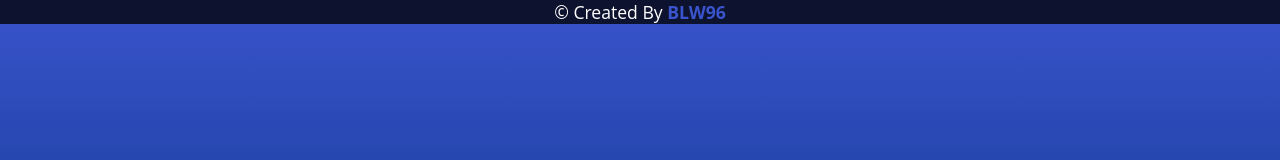
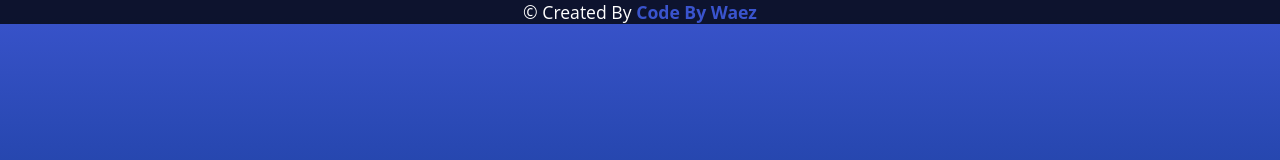
Before and after one commit to BLW96/Weather-app, a plain HTML site: page index.html in a window 1280 px wide. Shown: the top 160 px of the page. Drawn offline with Linux system fonts and the light colour scheme.

Commit message:
Update index.html

```diff
--- a/index.html
+++ b/index.html
@@ -13,7 +13,7 @@
 <body>
 
     <nav>
-        <p>&copy; Created By <a href="https://github.com/BLW96" target="_blank">BLW96</a></p>
+        <p>&copy; Created By <a href="https://github.com/BLW96" target="_blank">Code By Waez</a></p>
     </nav>
     <div class="container">
         <h2 class="heading">Weather App</h2>
```
